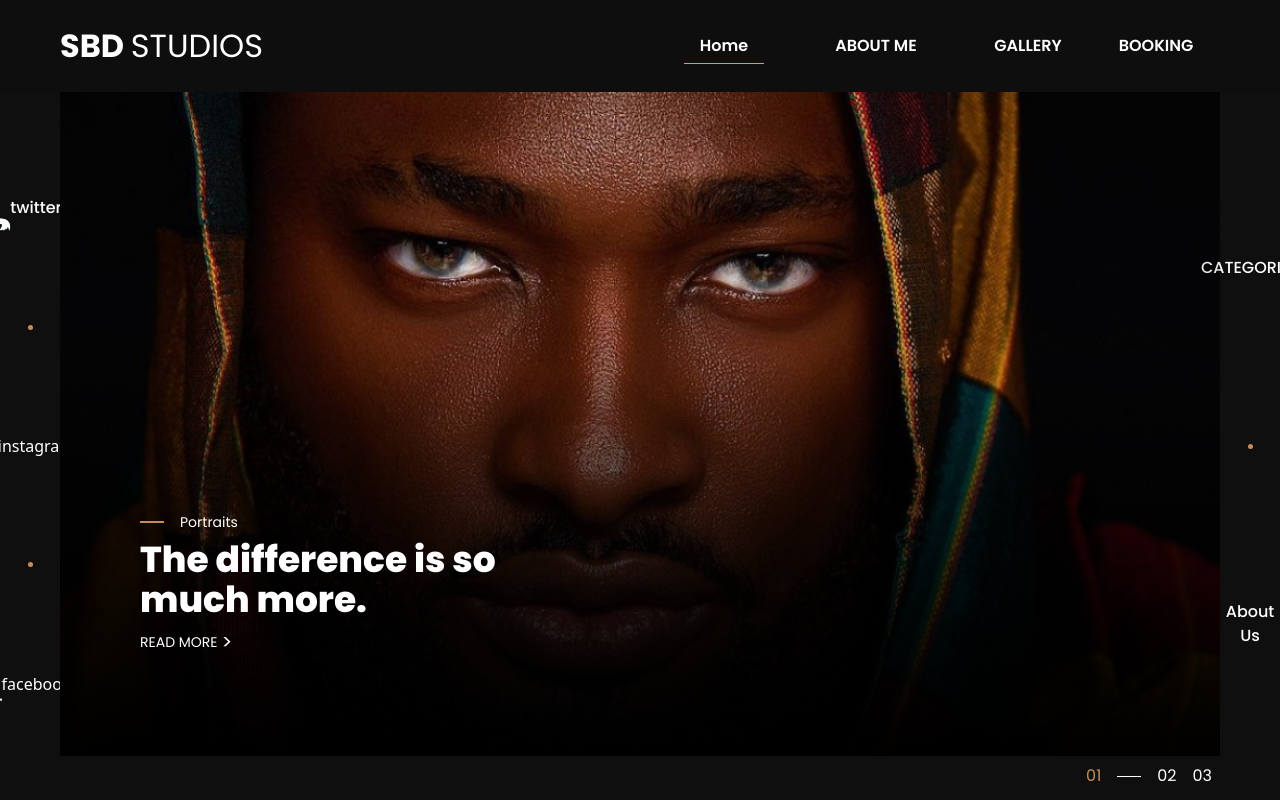
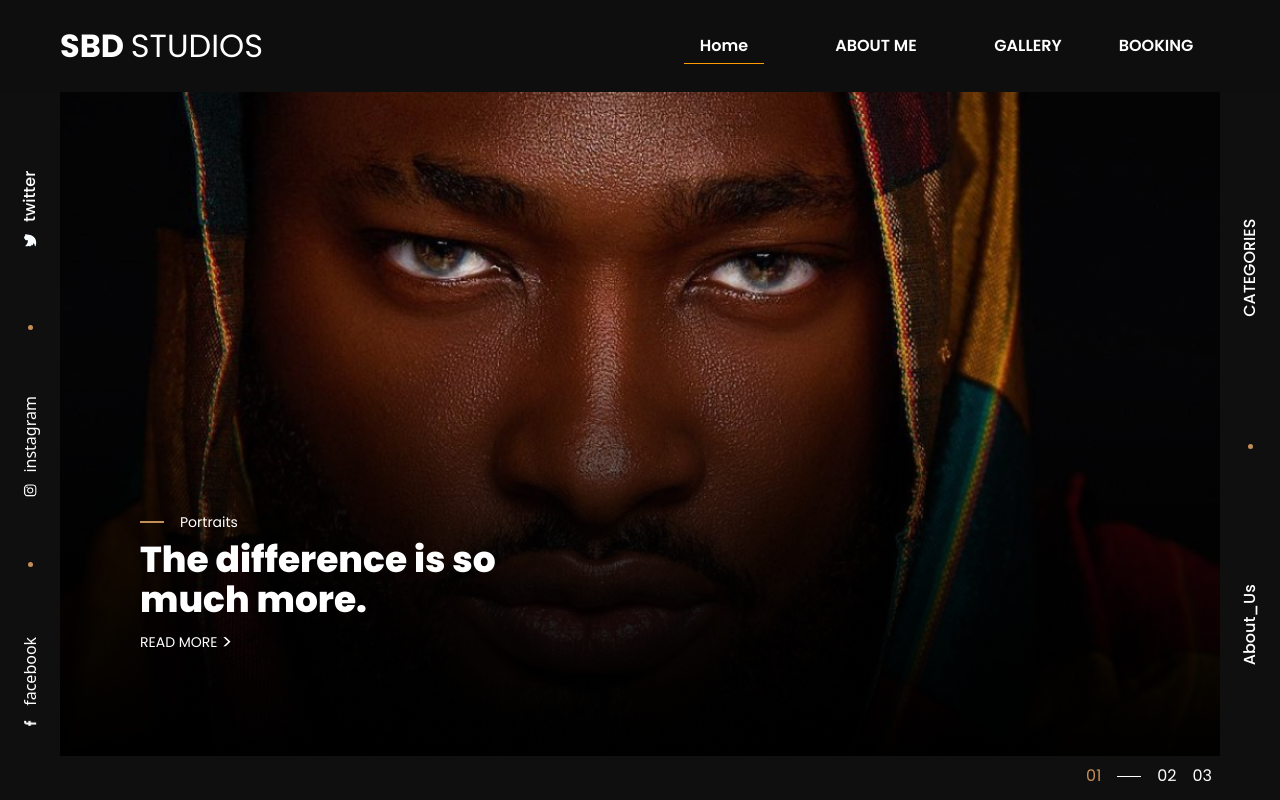
Before and after one commit to egileekada/dara-studio, a Next.js app: page / in a window 1280 px wide. Built offline with nearby package versions, Linux system fonts and the light colour scheme.

Commit message:
update on design

```diff
--- a/pages/about.tsx
+++ b/pages/about.tsx
@@ -50,7 +50,7 @@ export default function About(){
                                 </div>
                                 <div className=' w-full ' >
                                     <p className=' font-Poppins-SemiBold mt-4 text-xl lg:text-left text-center' >FASHION</p>
-                                    <p className=' font-Poppins-Regular mt-2 text-sm lg:text-left text-center' >Being able to capture the beatiful
+                                    <p className='  font-Poppins-Regular mt-2 text-sm lg:text-left text-center' >Being able to capture the beatiful
                                         craft of brands with new and existing
                                         styles.</p>
                                 </div>
@@ -64,38 +64,38 @@ export default function About(){
                     </div>
                 </div>
                 <div className=' w-full mt-14 text-white ' >
-                    <p className=' font-Poppins-Bold text-[35px] text-center leading-snug ' >Why Choose Me (<span className=' text-[#C48F56] ' >Us</span>)?</p>
+                    <p className=' font-Poppins-Bold text-2xl lg:text-[35px] text-center leading-snug ' >Why Choose Me (<span className=' text-[#C48F56] ' >Us</span>)?</p>
                     <div className=' w-full grid grid-cols-1 lg:grid-cols-3 gap-6 mt-6 ' >
-                        <div className=' w-full flex flex-col items-start ' >
+                        <div className=' w-full flex flex-col lg:items-start ' >
                             <p className=' font-Poppins-SemiBold mt-4 text-xl lg:text-left text-center ' >LIGHT COMPOSURE</p>
-                            <p className=' font-Poppins-Regular lg:w-[370px] mt-2 text-sm lg:text-left text-center ' >With our state of the art lighting equipment, you
+                            <p className=' font-Poppins-Regular lg:w-[300px] mt-2 text-sm lg:text-left text-center ' >With our state of the art lighting equipment, you
                                 can be sure to have stunning images captured in
                                 the idea lighting environment.</p>
                         </div>
                         <div className=' w-full flex flex-col items-center  ' >
                             <p className=' font-Poppins-SemiBold mt-4 text-xl text-center ' >PROFESSIONAL SKILLS</p>
-                            <p className=' font-Poppins-Regular lg:w-[370px] mt-2 text-sm text-center ' >I have been able to capture real-life events
+                            <p className=' font-Poppins-Regular lg:w-[300px] mt-2 text-sm text-center ' >I have been able to capture real-life events
                                 and milestones in a very artistic manner.</p>
                         </div>
                         <div className=' w-full flex flex-col items-center lg:items-end' >
                             <p className=' font-Poppins-SemiBold mt-4 text-xl text-center lg:text-right ' >PERFECT EQUIPMENT</p>
-                            <p className=' font-Poppins-Regular lg:w-[370px] mt-2 text-sm text-center lg:text-right ' >The world without photography will be
+                            <p className=' font-Poppins-Regular lg:w-[300px] mt-2 text-sm text-center lg:text-right ' >The world without photography will be
                                 meaningless to us if there is light.</p>
                         </div>
                         <div className=' w-full flex flex-col items-center lg:items-start' >
                             <p className=' font-Poppins-SemiBold mt-4 text-xl  lg:text-left text-center ' >ULTRA HD</p>
-                            <p className=' font-Poppins-Regular lg:w-[370px] mt-2 text-sm lg:text-left text-center ' >Our captures go beyond a smiling face.
+                            <p className=' font-Poppins-Regular lg:w-[300px] mt-2 text-sm lg:text-left text-center ' >Our captures go beyond a smiling face.
                                 It is also about your personality.</p>
                         </div>
                         <div className=' w-full flex flex-col items-center lg:items-center ' >
                             <p className=' font-Poppins-SemiBold mt-4 text-xl text-center ' >UNIC VISION</p>
-                            <p className=' font-Poppins-Regular lg:w-[370px] mt-2 text-sm text-center ' >Your brand story is sure to be comunicated
+                            <p className=' font-Poppins-Regular lg:w-[300px] mt-2 text-sm text-center ' >Your brand story is sure to be comunicated
                                 to your customers boldly, bringing art and
                                 commerce together.</p>
                         </div>
                         <div className=' w-full flex flex-col items-center lg:items-end' >
                             <p className=' font-Poppins-SemiBold mt-4 text-xl text-center lg:text-right ' >FOCUSING KNOWLEDGES</p>
-                            <p className=' font-Poppins-Regular lg:w-[370px] mt-2 text-sm text-center lg:text-right ' >I love my work! I want to believe you would like to
+                            <p className=' font-Poppins-Regular lg:w-[300px] mt-2 text-sm text-center lg:text-right ' >I love my work! I want to believe you would like to
                                 have a feel of what it takes to work with a dark,
                                 bold, and creative female photographer like me.</p>
                         </div>
--- a/pages/index.tsx
+++ b/pages/index.tsx
@@ -20,20 +20,20 @@ export default function Index() {
                 <Navbar tab='home' />
                 <div className=' flex w-screen lg:w-full overflow-y-hidden h-screen ' >
                     <div className=' w-[60px] hidden lg:flex flex-col ' >
-                        <div id='' className='SideText h-full flex justify-center items-center px-4 text-white w-full font-Poppins-Medium ' >
-                            <img src="/images/Twitter.png" className=' -rotate-90 w-3 mt-8 '  /><Link href="" > twitter</Link>
+                        <div id='SideText' className=' h-full flex -rotate-90 justify-center items-center px-4 text-white w-full font-Poppins-Medium ' >
+                            <img src="/images/Twitter.png" className=' w-3 mr-3 '  /><Link href="" > twitter</Link>
                         </div>
                         <div className=' w-full ' >
                             <div style={{borderRadius: "999px", width: "5px", height: "5px"}} className='mx-auto  bg-[#C48F56] ' />
                         </div>
-                        <div id='' className='SideText h-full flex justify-center items-center px-4 text-white w-full ' >
-                            <img src="/images/Instagram.png" className=' w-3 mt-8 '  /><Link href="http://instagram.com/sbdstudios_" >instagram</Link>
+                        <div id='' className=' -rotate-90  h-full flex justify-center items-center px-4 text-white w-full ' >
+                            <img src="/images/Instagram.png" className=' w-3 mr-3  '  /><Link href="http://instagram.com/sbdstudios_" >instagram</Link>
                         </div>
                         <div className=' w-full ' >
                             <div style={{borderRadius: "999px", width: "5px", height: "5px"}} className='mx-auto  bg-[#C48F56] ' />
                         </div>
-                        <div id='' className='SideText h-full flex justify-center items-center px-4 text-white w-full ' >
-                            <img src="/images/Facebook.png" className=' w-3 mt-8 '  /><Link href="https://web.facebook.com/SBDStudios" >facebook</Link>
+                        <div id='' className=' -rotate-90  h-full flex justify-center items-center px-4 text-white w-full ' >
+                            <img src="/images/Facebook.png" className=' w-3 mr-3 rotate-90  '  /><Link href="https://web.facebook.com/SBDStudios" >facebook</Link>
                         </div>
                     </div>
                     {!tab && (
@@ -46,10 +46,10 @@ export default function Index() {
                     <div className=' w-[60px] hidden lg:flex flex-col ' >
 
                         {!tab ?
-                            <button onClick={()=> setTab(true)} id='' className='SideText h-full flex justify-center items-center px-4 relative text-white w-full font-Poppins-Medium ' >
+                            <button onClick={()=> setTab(true)} id='' className=' h-full -rotate-90  flex justify-center items-center px-4 relative text-white w-full font-Poppins-Medium ' >
                                 CATEGORIES
                             </button>:
-                            <button onClick={()=> setTab(false)} id='' className='SideText h-full flex justify-center items-center pl-1 text-white w-full ' >
+                            <button onClick={()=> setTab(false)} id='' className='-rotate-90  h-full flex justify-center items-center pl-1 text-white w-full ' >
                                 <div  onClick={()=> setTab(false)} className=' py-4 w-full flex items-center rounded bg-[#1D1D1D] ' >
                                     <img src="/images/close.png" className=' w-3 mt-8 '  />CLOSE
                                 </div>
@@ -59,8 +59,8 @@ export default function Index() {
                         <div className=' w-full ' >
                             <div style={{borderRadius: "999px", width: "5px", height: "5px"}} className='mx-auto  bg-[#C48F56] ' />
                         </div>
-                        <button id='' className='SideText h-full flex justify-center items-center px-4 text-white w-full font-Poppins-Medium ' >
-                            <p> About Us</p>
+                        <button id='' className='-rotate-90  h-full flex justify-center items-center px-4 text-white w-full font-Poppins-Medium ' >
+                            <Link href="/about" > About_Us</Link>
                         </button>
                     </div>
                 </div>
--- a/styles/globals.css
+++ b/styles/globals.css
@@ -71,15 +71,14 @@
 }
 
 .SideText {
-    writing-mode: sideways-lr;
-    text-orientation: mixed;
+    /* writing-mode: vertical-lr; */
+    text-orientation: sideways;
 }
 
 #SideText {
-    writing-mode: sideways-lr;
-    text-orientation: mixed;
+    /* writing-mode: vertical-lr; */
+    text-orientation: sideways;
 }
-
 
 #img {
     max-width: 100%;
```
